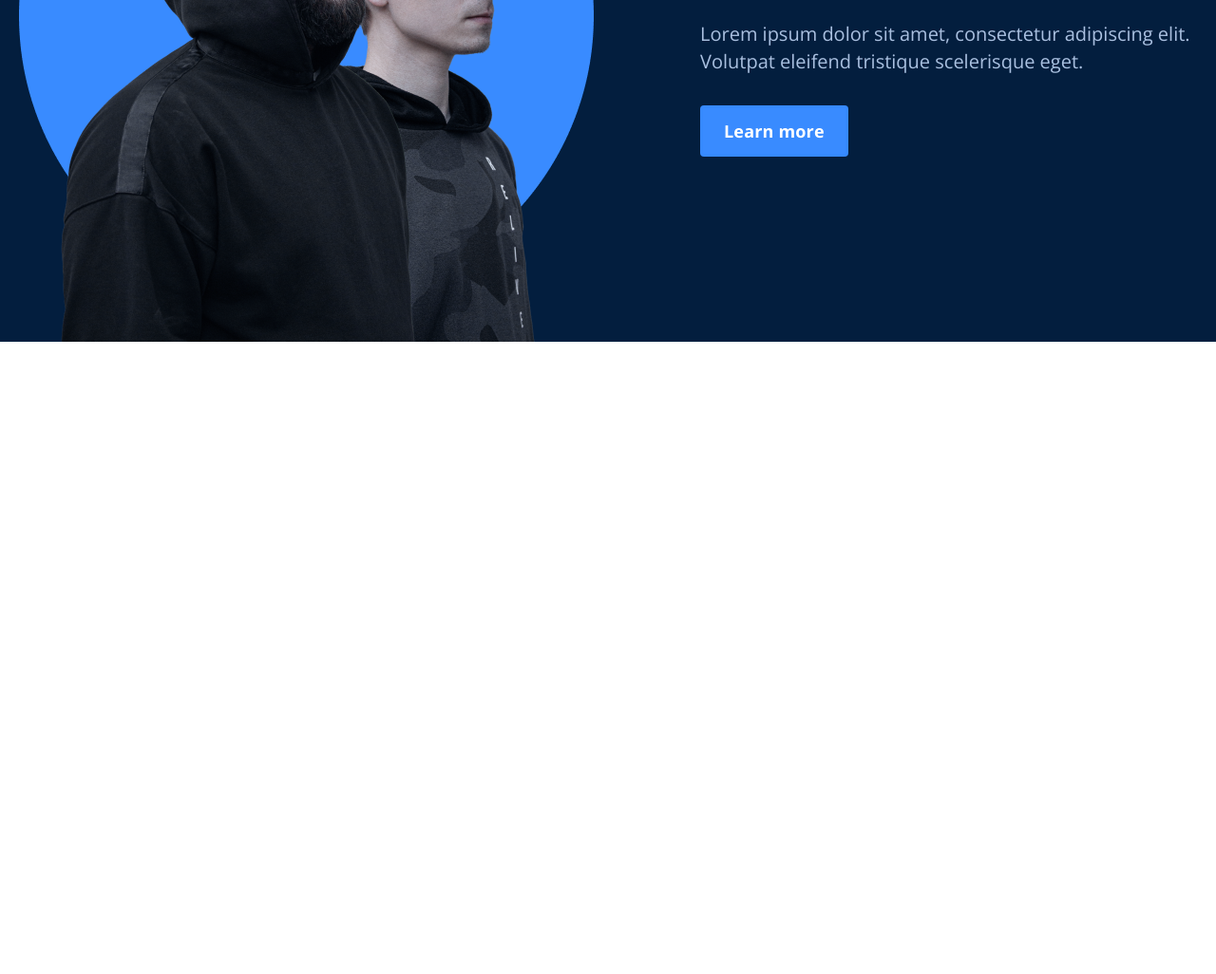
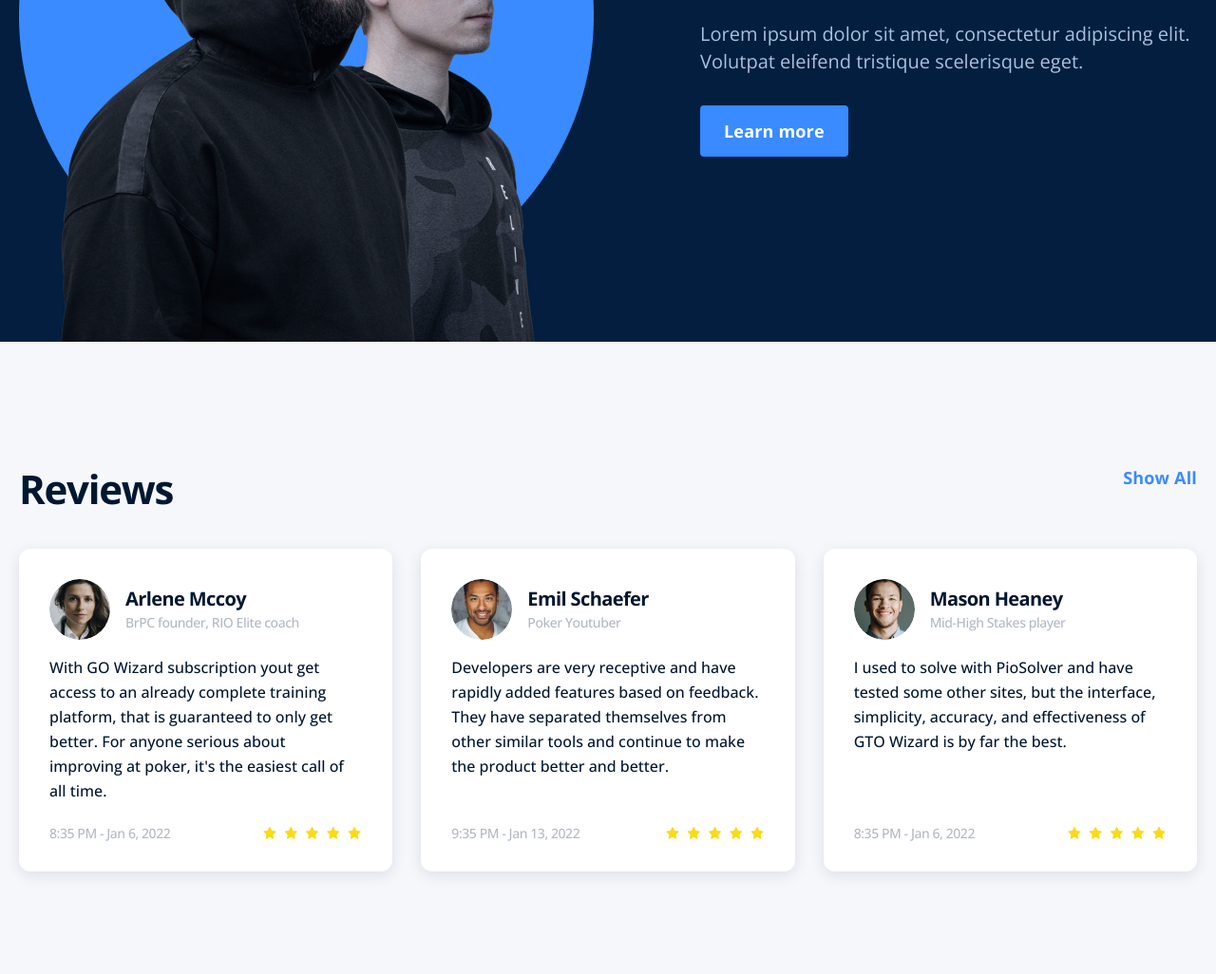
Before and after one commit to RostyslavWeb/plos_project, a website: page src/index.html in a window 1280 px wide. Shown: the part 3728-4754 px from the top of the page at 95% size. Before the commit the page ends 4088 px from the top, so only its background shows below. Drawn offline with nearby package versions, Linux system fonts and the light colour scheme; files that its build step writes are made by us from their sources.

Commit message:
Reviews section

```diff
--- /dev/null
+++ b/src/html/_reviews.html
@@ -0,0 +1,78 @@
+<section class="section__reviews">
+    <div class="container">
+        <div class="review__header">
+            <h3 class="section__title">Reviews</h3>
+            <a class="review__header-link" href="#">Show All</a>
+        </div>
+
+        <div class="reviews">
+            <div class="reviews__item">
+                <div class="review__info">
+                    <div class="review__info-item"><img src="../img/review-1.jpg" alt="img"></div>
+                    <div class="review__info-item">
+                        <div class="review__titles">
+                            <div class="review__title">Arlene Mccoy</div>
+                            <div class="review__subtitle">BrPC founder, RIO Elite coach</div>
+                        </div>
+                    </div>
+                </div>
+                <div class="review__text">With GO Wizard subscription yout get
+                    access to an already complete training
+                    platform, that is guaranteed to only get
+                    better. For anyone serious about improving at
+                    poker, it's the easiest call of all time.
+                </div>
+
+                <div class="review__footer">
+                    <div class="review__footer-item">8:35 PM - Jan 6, 2022</div>
+                    <div class="review__footer-item"><img src="../img/rating.svg" alt="img"></div>
+                </div>
+            </div>
+
+            <div class="reviews__item">
+                <div class="review__info">
+                    <div class="review__info-item"><img src="../img/review-2.jpg" alt="img"></div>
+                    <div class="review__info-item">
+                        <div class="review__titles">
+                            <div class="review__title">Emil Schaefer</div>
+                            <div class="review__subtitle">Poker Youtuber</div>
+                        </div>
+                    </div>
+                </div>
+                <div class="review__text">Developers are very receptive and have
+                    rapidly added features based on feedback.
+                    They have separated themselves from other
+                    similar tools and continue to make the
+                    product better and better.
+                </div>
+
+                <div class="review__footer">
+                    <div class="review__footer-item">9:35 PM - Jan 13, 2022</div>
+                    <div class="review__footer-item"><img src="../img/rating.svg" alt="img"></div>
+                </div>
+            </div>
+
+            <div class="reviews__item">
+                <div class="review__info">
+                    <div class="review__info-item"><img src="../img/review-3.jpg" alt="img"></div>
+                    <div class="review__info-item">
+                        <div class="review__titles">
+                            <div class="review__title">Mason Heaney</div>
+                            <div class="review__subtitle">Mid-High Stakes player</div>
+                        </div>
+                    </div>
+                </div>
+                <div class="review__text">I used to solve with PioSolver and have
+                    tested some other sites, but the interface,
+                    simplicity, accuracy, and effectiveness of
+                    GTO Wizard is by far the best.
+                </div>
+
+                <div class="review__footer">
+                    <div class="review__footer-item">8:35 PM - Jan 6, 2022</div>
+                    <div class="review__footer-item"><img src="../img/rating.svg" alt="img"></div>
+                </div>
+            </div>
+        </div>
+    </div>
+</section>
--- a/src/index.html
+++ b/src/index.html
@@ -30,6 +30,8 @@
         @@include('./html/_pricing.html')
         <!-- Learn section -->
         @@include('./html/_learn.html')
+        <!-- Reviews section -->
+        @@include('./html/_reviews.html')
     </main>
 
     <!-- Footer -->
--- /dev/null
+++ b/src/scss/_reviews.scss
@@ -0,0 +1,123 @@
+.section__reviews {
+    padding: 108px 0;
+    background: #F6F7FB;
+
+    @media (max-width: $breakpoint768) {
+        padding: 50px 0;
+    }
+}
+
+.review__header {
+    display: flex;
+    justify-content: space-between;
+    align-items: center;
+
+    &-link {
+        font-style: normal;
+        font-weight: 700;
+        font-size: 18px;
+        line-height: 22px;
+        display: flex;
+        align-items: center;
+        letter-spacing: 0.01em;
+        color: $secondary;
+    }
+}
+
+
+.reviews {
+    display: flex;
+    justify-content: space-between;
+    gap: 30px;
+    @media (max-width: $breakpoint1200) {
+        gap: 15px;
+    }
+    @media (max-width: $breakpoint992) {
+        flex-wrap: wrap;
+        justify-content: center;
+        margin-top: 20px;
+    }
+
+    &__item {
+        background: #FFFFFF;
+        box-shadow: 0px 4px 15px rgba(10, 21, 39, 0.1);
+        border-radius: 12px;
+        padding: 32px;
+        margin-top: 40px;
+        flex: 0 1 407px;
+        display: flex;
+        flex-direction: column;
+        @media (max-width: $breakpoint992) {
+            flex: 0 1 48%;
+            margin-top: 0;
+        }
+        @media (max-width: $breakpoint768) {
+           flex: 0 1 100%;
+           padding: 20px;
+        }
+
+        .review__info {
+            display: flex;
+            align-items: center;
+        }
+
+        .review__info-item {
+            img {
+                border-radius: 100%;
+            }
+        }
+
+        .review__titles {
+            margin-left: 16px;
+        }
+
+        .review__title {
+            font-style: normal;
+            font-weight: 700;
+            font-size: 20px;
+            line-height: 100%;
+            letter-spacing: -0.03em;
+            color: $primary;
+        }
+
+        .review__subtitle {
+            margin-top: 8px;
+            font-style: normal;
+            font-weight: 500;
+            font-size: 14px;
+            line-height: 100%;
+            letter-spacing: -0.03em;
+            color: rgba(0, 23, 49, 0.3);
+        }
+
+        .review__text {
+            margin-top: 16px;
+            font-style: normal;
+            font-weight: 500;
+            font-size: 16px;
+            line-height: 26px;
+            color: $primary;
+        }
+
+        .review__footer {
+            margin-top: 24px;
+            display: flex;
+            justify-content: space-between;
+            margin-top: auto;
+            align-items: center;
+        }
+
+        .review__footer-item {
+            font-style: normal;
+            font-weight: 500;
+            font-size: 14px;
+            line-height: 100%;
+            letter-spacing: -0.03em;
+            color: rgba(0, 23, 49, 0.3);
+            margin-top: 24px;
+            @media (max-width: $breakpoint768) {
+                font-size: 12px;
+             }
+        }
+    }
+}
--- a/src/scss/style.scss
+++ b/src/scss/style.scss
@@ -10,6 +10,7 @@
 @import './features';
 @import './pricing';
 @import './learn';
+@import './reviews';
 // @import './footer';
 
 // Libs
```
Also changed, not shown: build/css/style.css, build/css/style.min.css, build/img/rating.png (added), build/img/rating.svg (added), build/img/review-1.jpg (added), build/img/review-2.jpg (added), build/img/review-3.jpg (added), build/index.html, src/img/rating.svg (added), src/img/review-1.jpg (added), src/img/review-2.jpg (added), src/img/review-3.jpg (added).
